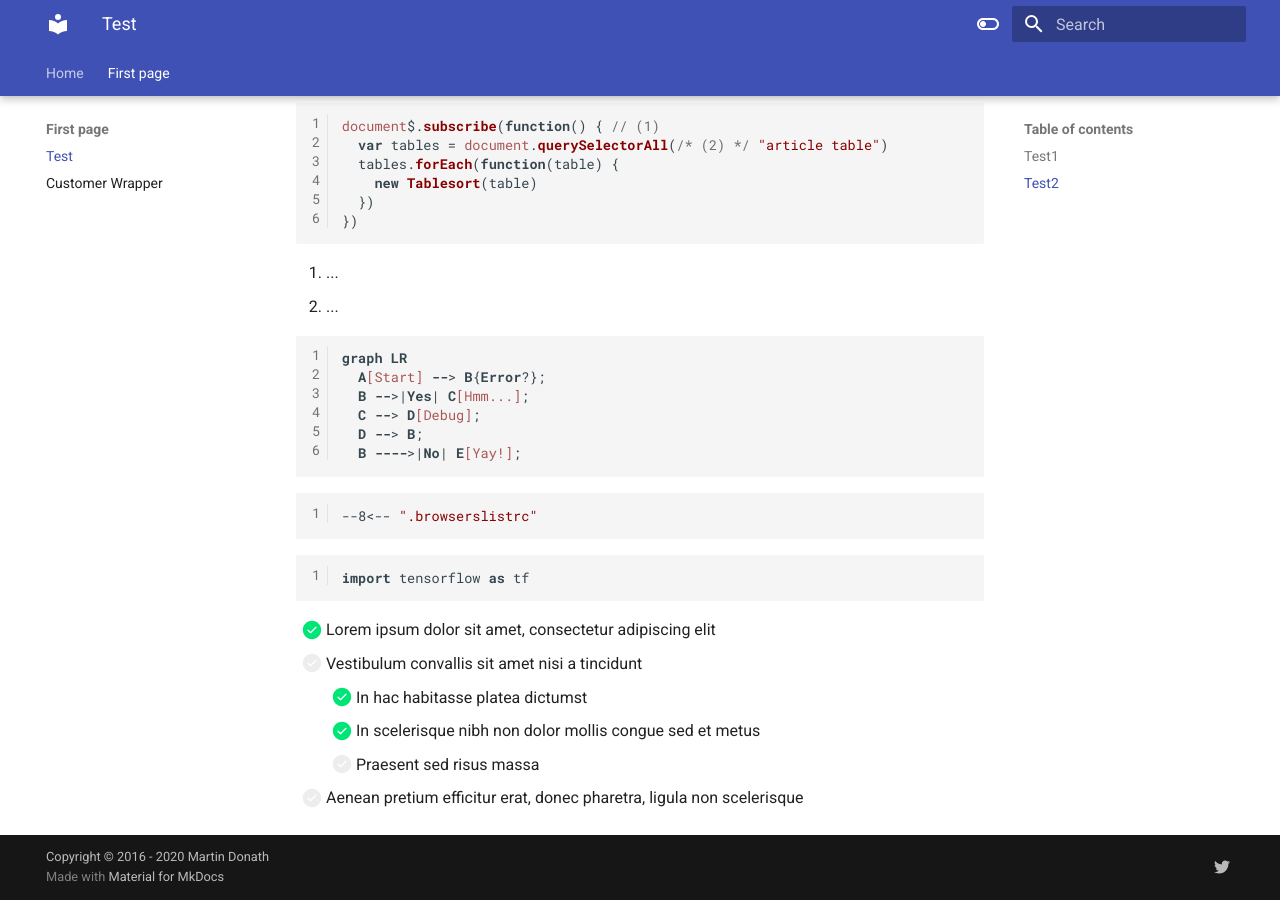
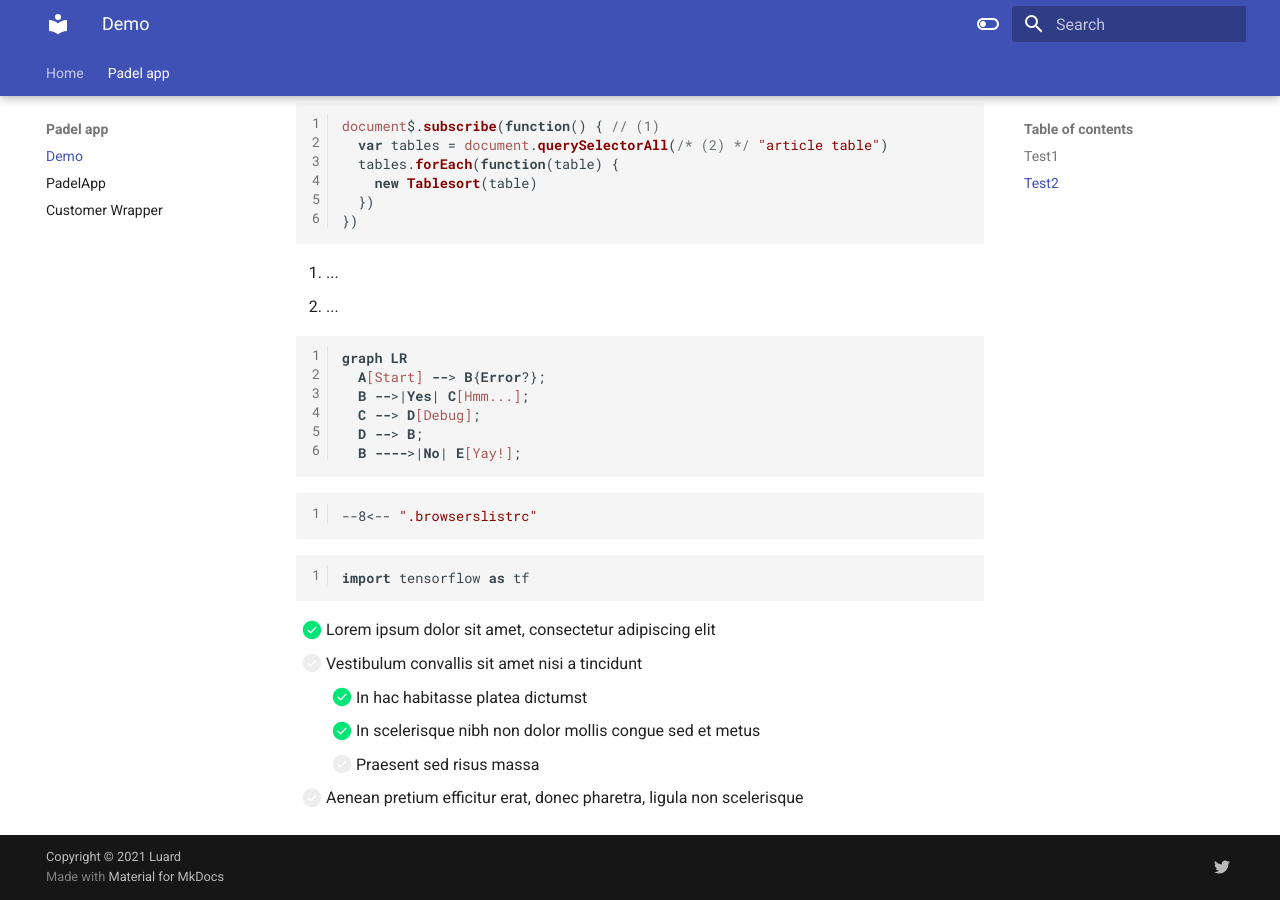
Before and after one commit to Padel-App/padel-app-docs, an MkDocs documentation site: the page built from docs/demo.md, in a window 1280 px wide and 900 px high, scrolled down 1489 px. Built offline with MkDocs 1.6.1 and Material for MkDocs 9.7.7, drawn with Linux system fonts in a browser that asks for light colours; nearby versions of some CDN libraries.

Commit message:
updating docs

```diff
--- a/mkdocs.yml
+++ b/mkdocs.yml
@@ -24,16 +24,17 @@
         icon: material/toggle-switch-off-outline
         name: Switch to dark mode
 extra:
-  homepage: https://example.com
+  homepage: https://padel-app.github.io/padel-app-docs/
   social:
     - icon: fontawesome/brands/twitter
       link: https://twitter.com/squidfunk
-      name: squidfunk on Twitter
-copyright: Copyright &copy; 2016 - 2020 Martin Donath
+      name: Padel App
+copyright: Copyright &copy; 2021 Luard
 nav:
   - Home: "index.md"
-  - First page:
-      - Test: "first-page.md"
+  - Padel app:
+      - Demo: "demo.md"
+      - PadelApp: "padel-app.md"
       - Customer Wrapper: "customer-wrapper.md"
 markdown_extensions:
   - attr_list
```
Also changed, not shown: docs/padel-app.md (added, +1 -0 lines), docs/demo.md (renamed from docs/first-page.md).
